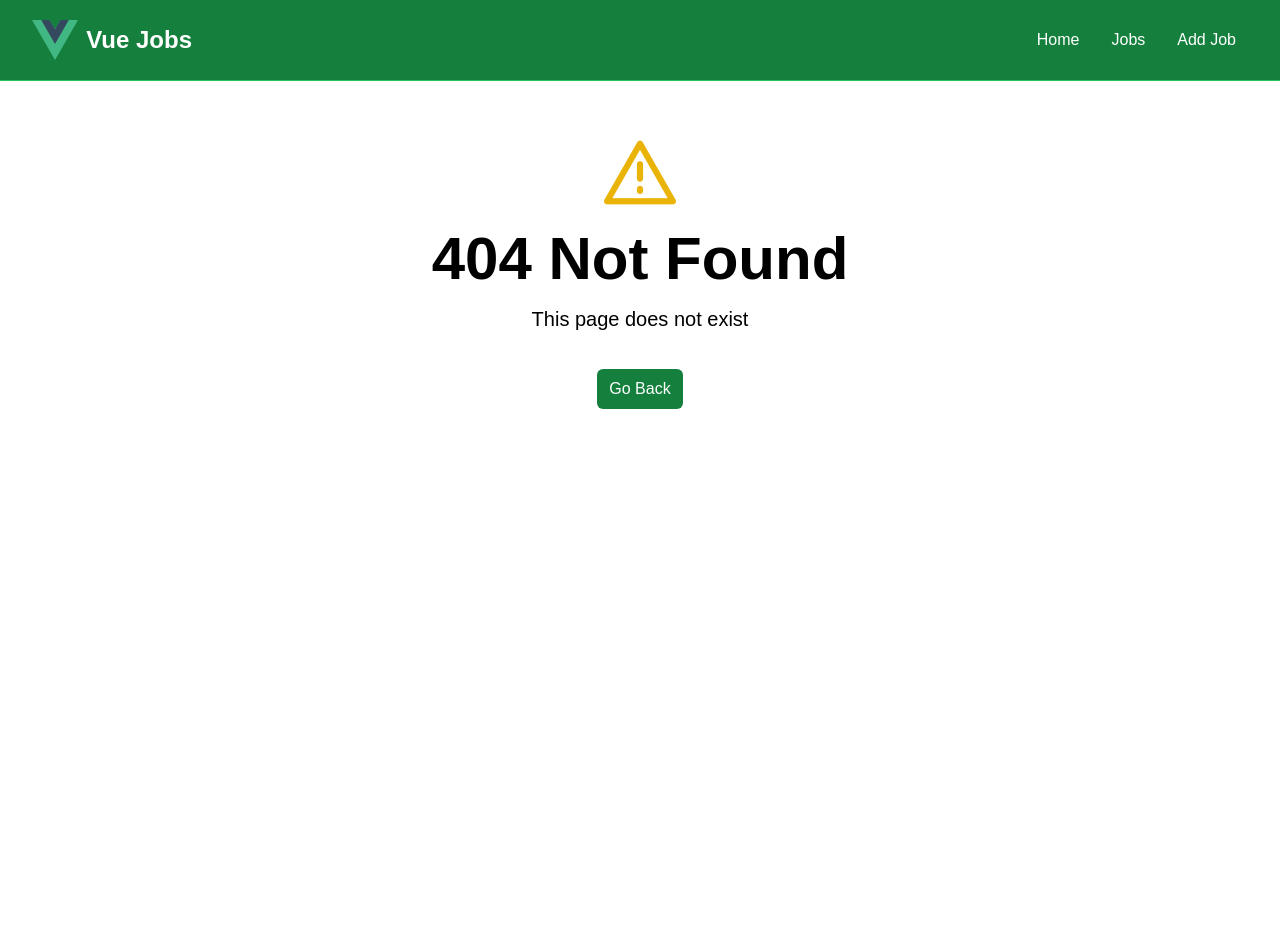
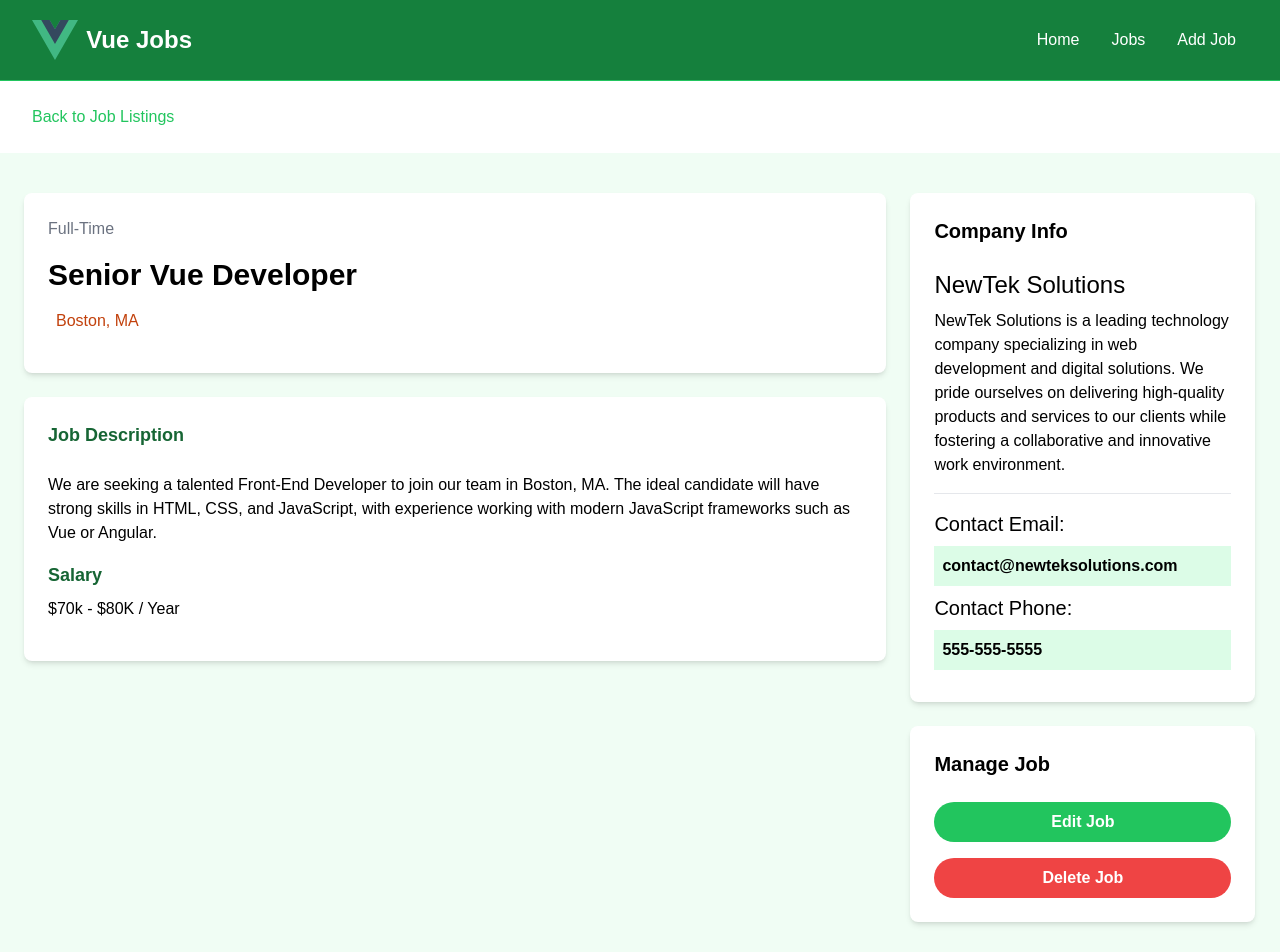
Before and after one commit to Asad9299/vue-job-listing-for-beginners, a Vue app: page /jobs/1 in a window 1280 px wide. Before the commit this address had no page. Shown: the top 952 px of the page. Before the commit the page ends 800 px from the top, so only its background shows below. Built offline with nearby package versions, Linux system fonts and the light colour scheme.

Commit message:
Single Job View Page Added

```diff
--- a/src/components/JobListing.vue
+++ b/src/components/JobListing.vue
@@ -48,7 +48,7 @@
                   {{ job.location }}
                 </div>
                 <RouterLink
-                  :to="`job/${job.id}`"
+                  :to="`jobs/${job.id}`"
                   class="h-[36px] bg-green-500 hover:bg-green-600 text-white px-4 py-2 rounded-lg text-center text-sm"
                 >
                   Read More
--- a/src/routes/index.js
+++ b/src/routes/index.js
@@ -1,6 +1,7 @@
 import { createRouter, createWebHistory } from "vue-router";
 import HomeView from "@/views/HomeView.vue";
 import JobsView from "@/views/JobsView.vue";
+import JobView from "@/views/JobView.vue";
 import NotFoundView from "@/views/NotFoundView.vue";
 
 const router = createRouter({
@@ -17,6 +18,11 @@
             component: JobsView
         },
         {
+            path: '/jobs/:id',
+            name: 'job',
+            component: JobView
+        },
+        {
             path: '/:pathMatch(.*)*',
             name: 'notfound',
             component: NotFoundView
--- /dev/null
+++ b/src/views/JobView.vue
@@ -0,0 +1,100 @@
+<script setup>
+</script>
+
+<template>
+    <section>
+      <div class="container m-auto py-6 px-6">
+        <a
+          href="jobs.html"
+          class="text-green-500 hover:text-green-600 flex items-center"
+        >
+          <i class="fas fa-arrow-left mr-2"></i> Back to Job Listings
+        </a>
+      </div>
+    </section>
+
+    <section class="bg-green-50">
+      <div class="container m-auto py-10 px-6">
+        <div class="grid grid-cols-1 md:grid-cols-70/30 w-full gap-6">
+          <main>
+            <div
+              class="bg-white p-6 rounded-lg shadow-md text-center md:text-left"
+            >
+              <div class="text-gray-500 mb-4">Full-Time</div>
+              <h1 class="text-3xl font-bold mb-4">Senior Vue Developer</h1>
+              <div
+                class="text-gray-500 mb-4 flex align-middle justify-center md:justify-start"
+              >
+                <i
+                  class="fa-solid fa-location-dot text-lg text-orange-700 mr-2"
+                ></i>
+                <p class="text-orange-700">Boston, MA</p>
+              </div>
+            </div>
+
+            <div class="bg-white p-6 rounded-lg shadow-md mt-6">
+              <h3 class="text-green-800 text-lg font-bold mb-6">
+                Job Description
+              </h3>
+
+              <p class="mb-4">
+                We are seeking a talented Front-End Developer to join our team
+                in Boston, MA. The ideal candidate will have strong skills in
+                HTML, CSS, and JavaScript, with experience working with modern
+                JavaScript frameworks such as Vue or Angular.
+              </p>
+
+              <h3 class="text-green-800 text-lg font-bold mb-2">Salary</h3>
+
+              <p class="mb-4">$70k - $80K / Year</p>
+            </div>
+          </main>
+
+          <!-- Sidebar -->
+          <aside>
+            <!-- Company Info -->
+            <div class="bg-white p-6 rounded-lg shadow-md">
+              <h3 class="text-xl font-bold mb-6">Company Info</h3>
+
+              <h2 class="text-2xl">NewTek Solutions</h2>
+
+              <p class="my-2">
+                NewTek Solutions is a leading technology company specializing in
+                web development and digital solutions. We pride ourselves on
+                delivering high-quality products and services to our clients
+                while fostering a collaborative and innovative work environment.
+              </p>
+
+              <hr class="my-4" />
+
+              <h3 class="text-xl">Contact Email:</h3>
+
+              <p class="my-2 bg-green-100 p-2 font-bold">
+                contact@newteksolutions.com
+              </p>
+
+              <h3 class="text-xl">Contact Phone:</h3>
+
+              <p class="my-2 bg-green-100 p-2 font-bold">555-555-5555</p>
+            </div>
+
+            <!-- Manage -->
+            <div class="bg-white p-6 rounded-lg shadow-md mt-6">
+              <h3 class="text-xl font-bold mb-6">Manage Job</h3>
+              <a
+                href="add-job.html"
+                class="bg-green-500 hover:bg-green-600 text-white text-center font-bold py-2 px-4 rounded-full w-full focus:outline-none focus:shadow-outline mt-4 block"
+                >Edit Job</a
+              >
+              <button
+                class="bg-red-500 hover:bg-red-600 text-white font-bold py-2 px-4 rounded-full w-full focus:outline-none focus:shadow-outline mt-4 block"
+              >
+                Delete Job
+              </button>
+            </div>
+          </aside>
+        </div>
+      </div>
+    </section>
+
+</template>
```
